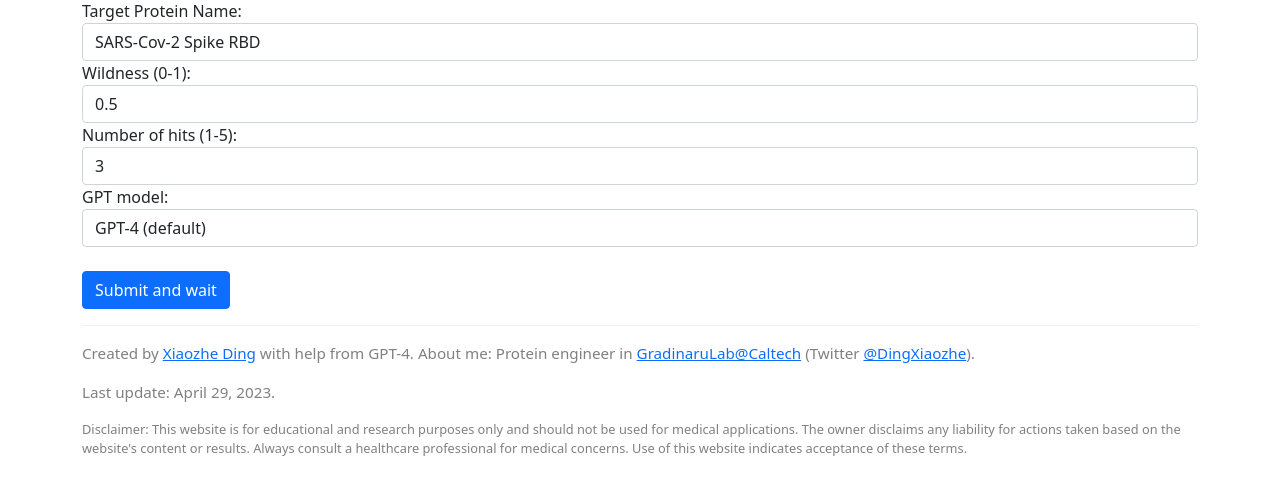
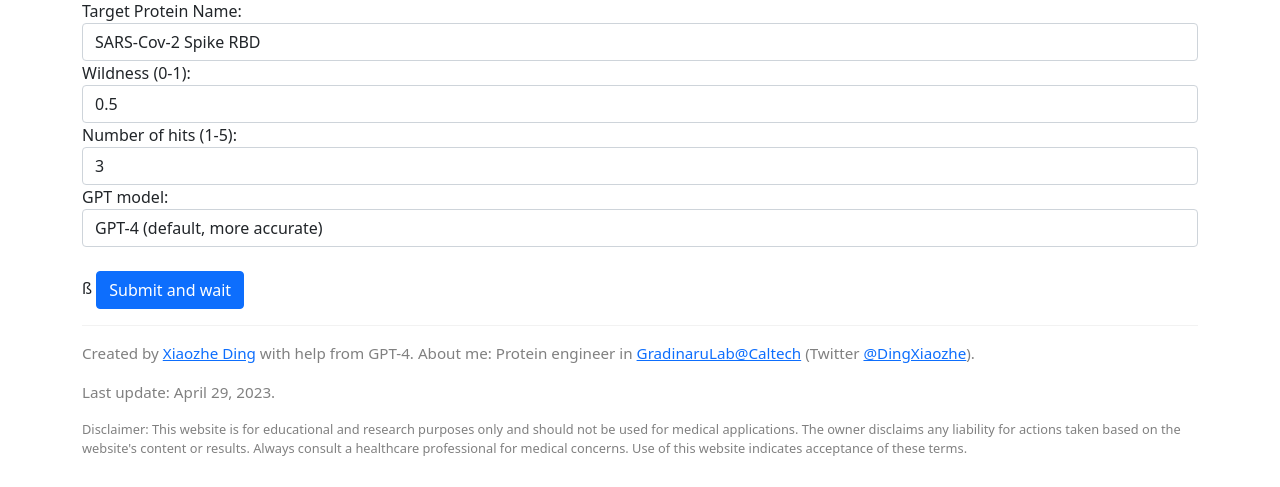
Before and after one commit to xz-ding/GPTPullDown, a Flask app: page / in a window 1280 px wide. Shown: the part 114-601 px from the top of the page. Run offline with Flask 2, Linux system fonts and the light colour scheme.

Commit message:
changed descriptions of gpt 3.5 vs 4

```diff
--- a/templates/index.html
+++ b/templates/index.html
@@ -26,11 +26,11 @@
     <div class="form-group">
       <label for="model">GPT model:</label>
       <select class="form-control" id="model" name="model" required>
-        <option value="gpt-4">GPT-4 (default)</option>
-        <option value="gpt-3.5-turbo">GPT-3.5-turbo (legacy)</option>
+        <option value="gpt-4">GPT-4 (default, more accurate)</option>
+        <option value="gpt-3.5-turbo">GPT-3.5-turbo (legacy, faster)</option>
       </select>
     </div>
-    <br>
+    <br>ß
     <button type="submit" class="btn btn-primary" onclick="startTimer()">Submit and wait</button>
     </form>
 
```
